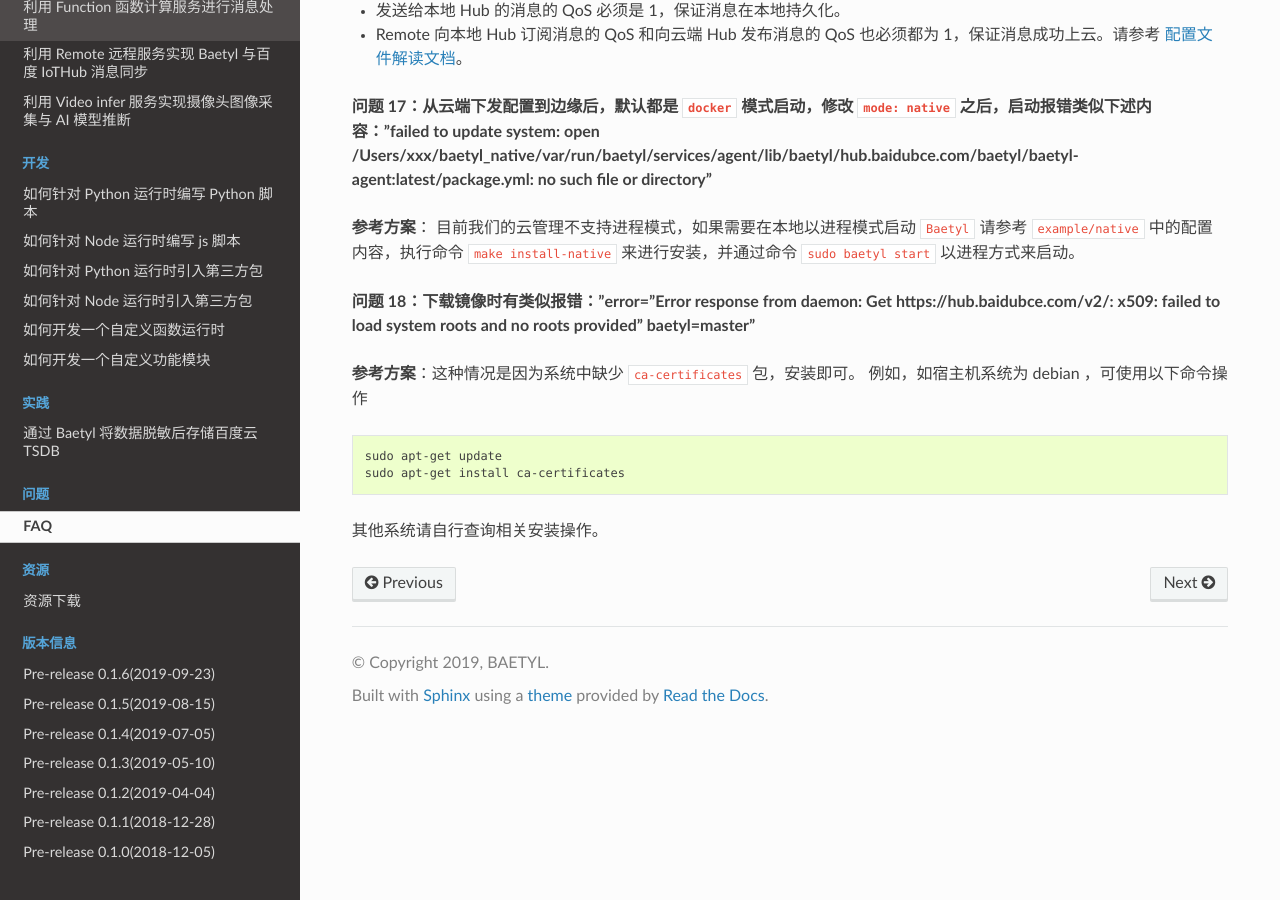
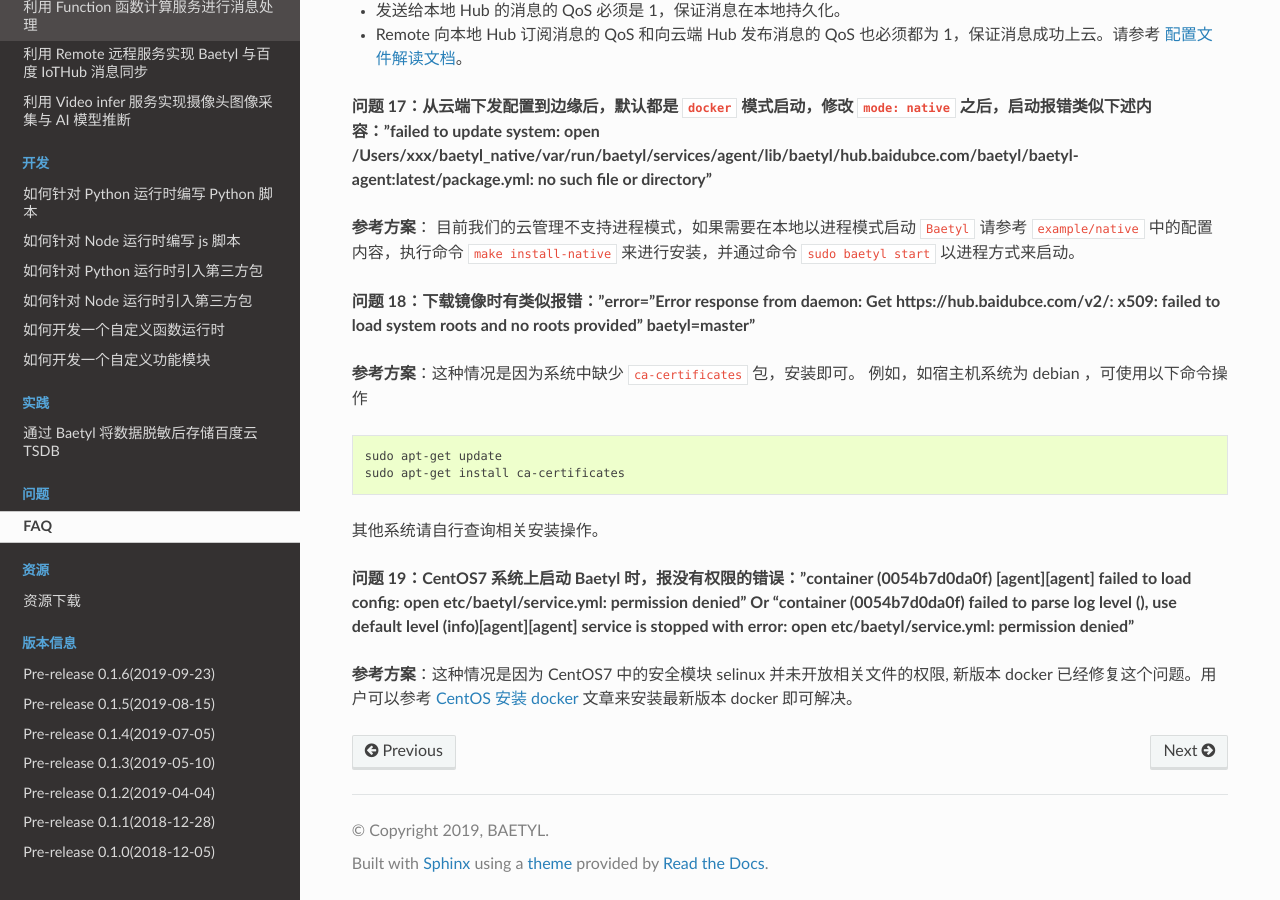
Before and after one commit to baetyl/baetyl-docs-cn, a Sphinx documentation site: the page built from docs/FAQ.md, in a window 1280 px wide and 900 px high, scrolled down 3501 px. Built offline with Sphinx 7.4.7 and the Read the Docs theme 2.0.0, drawn with Linux system fonts in a browser that asks for light colours.

Commit message:
bce-iot-10490: add faq of selinux error

````diff
--- a/docs/FAQ.md
+++ b/docs/FAQ.md
@@ -144,3 +144,7 @@
 ```
 
 其他系统请自行查询相关安装操作。
+
+**问题 19：CentOS7 系统上启动 Baetyl 时，报没有权限的错误："container (0054b7d0da0f) [agent][agent] failed to load config: open etc/baetyl/service.yml: permission denied" Or "container (0054b7d0da0f) failed to parse log level (), use default level (info)[agent][agent] service is stopped with error: open etc/baetyl/service.yml: permission denied"**
+
+**参考方案**：这种情况是因为 CentOS7 中的安全模块 selinux 并未开放相关文件的权限, 新版本 docker 已经修复这个问题。用户可以参考 [CentOS 安装 docker](https://docs.docker.com/install/linux/docker-ce/centos/) 文章来安装最新版本 docker 即可解决。
````
